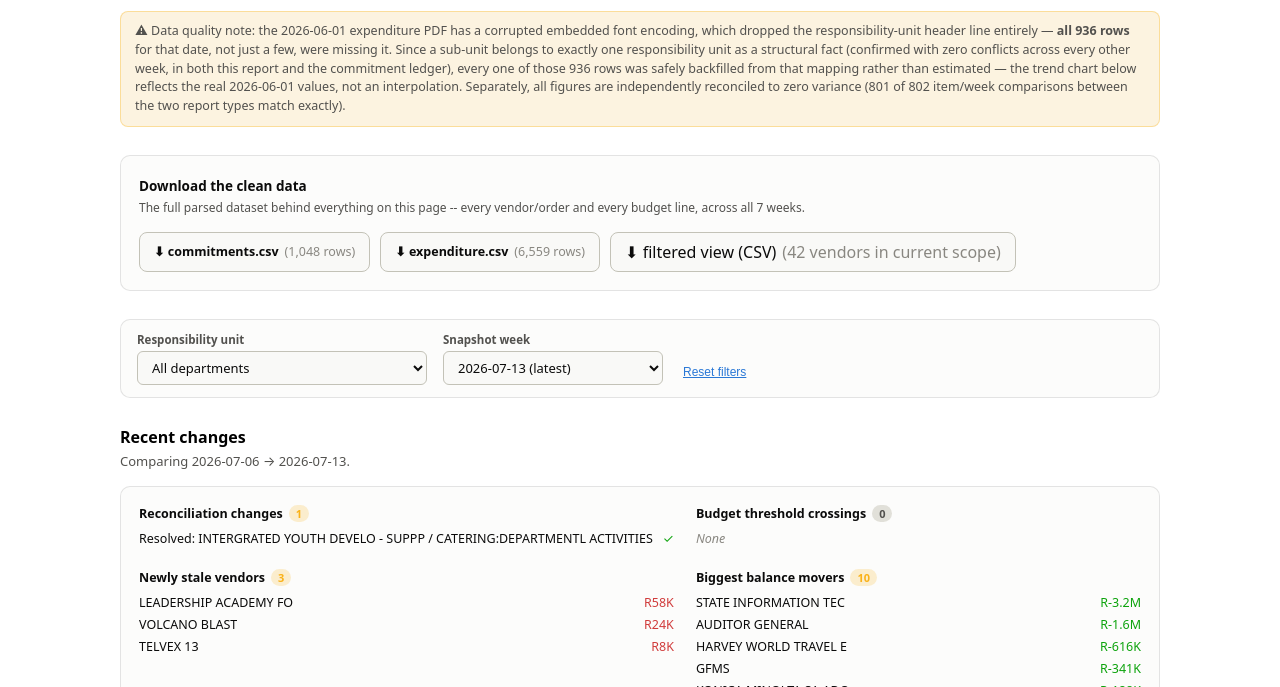
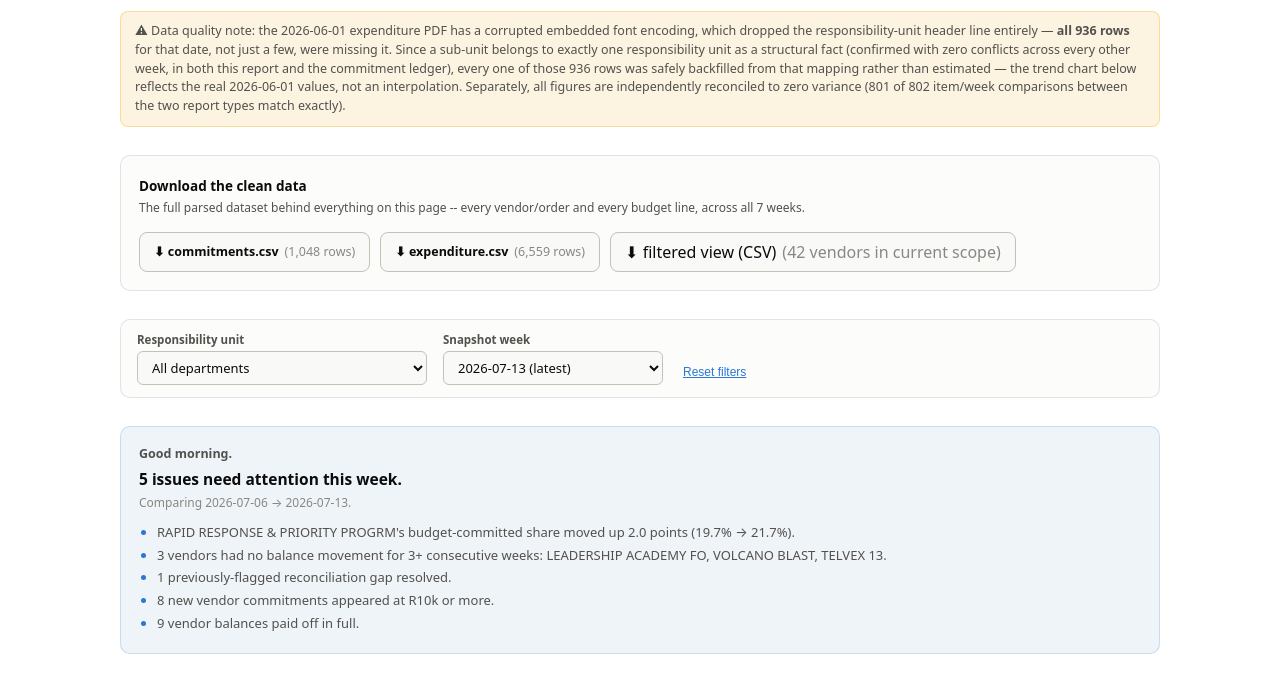
Before and after one commit to Xabisohila/ExpenditureIntel, a plain HTML site: page docs/index.html in a window 1280 px wide. Shown: the part 113-800 px from the top of the page. Drawn offline with Linux system fonts and the light colour scheme.

Commit message:
Publish updated dashboard and data
Co-Authored-By: Claude Sonnet 5 <noreply@anthropic.com>

```diff
--- a/docs/index.html
+++ b/docs/index.html
@@ -191,6 +191,18 @@
   .delta-empty { font-size: 12.5px; color: var(--text-muted); font-style: italic; }
   .delta-more { font-size: 11.5px; color: var(--text-muted); margin-top: 2px; }
 
+  .narrative-card {
+    background: color-mix(in srgb, var(--series-1) 6%, var(--surface-1));
+    border: 1px solid color-mix(in srgb, var(--series-1) 20%, transparent);
+    margin-bottom: 20px;
+  }
+  .narrative-greeting { font-size: 12.5px; font-weight: 600; color: var(--text-secondary); margin-bottom: 6px; }
+  .narrative-lead { font-size: 15.5px; font-weight: 700; color: var(--text-primary); }
+  .narrative-header { font-size: 12px; color: var(--text-muted); margin: 4px 0 10px; }
+  .narrative-list { margin: 0; padding-left: 18px; font-size: 13px; color: var(--text-secondary); line-height: 1.75; }
+  .narrative-list li::marker { color: var(--series-1); }
+  .narrative-empty { font-size: 13.5px; color: var(--text-secondary); }
+
   .download-card {
     display: flex; align-items: center; justify-content: space-between; gap: 16px;
     flex-wrap: wrap; margin-bottom: 28px;
@@ -255,6 +267,13 @@
     </div>
     <button class="filter-reset" id="filter-reset" type="button">Reset filters</button>
   </div>
+
+  <section id="narrative">
+    <div class="chart-card narrative-card" id="narrative-card">
+      <div class="narrative-greeting">Good morning.</div>
+      <div id="narrative-text"></div>
+    </div>
+  </section>
 
   <section id="delta">
     <h2 id="delta-heading">Recent changes</h2>
@@ -967,6 +986,81 @@ function buildDeltaGroup(title, count, items, maxShow) {
   return group;
 }
 
+function renderNarrative() {
+  const container = document.getElementById('narrative-text');
+  clearChildren(container);
+  const { dept: deptFilter, weekIndex } = state;
+  const currDate = DATA.dates[weekIndex];
+
+  if (weekIndex === 0) {
+    container.appendChild(el('div', {class:'narrative-empty'}, [`No prior snapshot exists before ${currDate} to compare against yet.`]));
+    return;
+  }
+
+  const prevIndex = weekIndex - 1;
+  const prevDate = DATA.dates[prevIndex];
+  const v = computeVendorDeltas(deptFilter, prevIndex, weekIndex);
+  const d = computeDeptDeltas(deptFilter, prevIndex, weekIndex);
+  const r = computeReconciliationDeltas(prevDate, currDate);
+  const newProcFlags = DATA.procurement_groups.filter(g =>
+    g.flagged && g.report_date === currDate && (deptFilter === 'ALL' || g.resp1_desc === deptFilter));
+
+  const sentences = [];
+
+  d.crossings.forEach(x => {
+    sentences.push(`${x.dept} crossed ${Math.max(...x.crossed)}% of budget committed (now ${x.currPct}%).`);
+  });
+
+  const crossedDepts = new Set(d.crossings.map(x => x.dept));
+  d.movers.filter(x => !crossedDepts.has(x.dept)).forEach(x => {
+    const dir = x.jump > 0 ? 'up' : 'down';
+    sentences.push(`${x.dept}'s budget-committed share moved ${dir} ${Math.abs(x.jump).toFixed(1)} points (${x.prevPct}% → ${x.currPct}%).`);
+  });
+
+  if (v.newlyStale.length) {
+    const names = v.newlyStale.slice(0, 3).map(x => x.vendor).join(', ');
+    const extra = v.newlyStale.length > 3 ? `, +${v.newlyStale.length - 3} more` : '';
+    sentences.push(`${v.newlyStale.length} vendor${v.newlyStale.length === 1 ? '' : 's'} had no balance movement for 3+ consecutive weeks: ${names}${extra}.`);
+  }
+
+  if (newProcFlags.length) {
+    const names = newProcFlags.slice(0, 2).map(g => `${g.vendor} (${fmtR(g.total, {compact:true})})`).join(', ');
+    sentences.push(`${newProcFlags.length} procurement threshold-proximity flag${newProcFlags.length === 1 ? '' : 's'} this week: ${names}.`);
+  }
+
+  if (r.newlyFlagged.length) {
+    sentences.push(`${r.newlyFlagged.length} new reconciliation gap${r.newlyFlagged.length === 1 ? '' : 's'} appeared between the two reports.`);
+  }
+  if (r.resolved.length) {
+    sentences.push(`${r.resolved.length} previously-flagged reconciliation gap${r.resolved.length === 1 ? '' : 's'} resolved.`);
+  }
+  if (v.newLarge.length) {
+    sentences.push(`${v.newLarge.length} new vendor commitment${v.newLarge.length === 1 ? '' : 's'} appeared at R10k or more.`);
+  }
+  if (v.paidOff.length) {
+    sentences.push(`${v.paidOff.length} vendor balance${v.paidOff.length === 1 ? '' : 's'} paid off in full.`);
+  }
+
+  const scopeSuffix = deptFilter === 'ALL' ? '' : ` for ${deptFilter}`;
+  const headerText = `Comparing ${prevDate} → ${currDate}${scopeSuffix}.`;
+
+  if (sentences.length === 0) {
+    container.appendChild(el('div', {class:'narrative-header'}, [headerText]));
+    container.appendChild(el('div', {class:'narrative-empty'}, [
+      'Nothing crossed a threshold this week -- no new stale vendors, budget crossings, procurement flags, or reconciliation changes.'
+    ]));
+    return;
+  }
+
+  container.appendChild(el('div', {class:'narrative-lead'}, [
+    `${sentences.length} issue${sentences.length === 1 ? '' : 's'} need attention this week.`
+  ]));
+  container.appendChild(el('div', {class:'narrative-header'}, [headerText]));
+  const list = el('ul', {class:'narrative-list'});
+  sentences.forEach(s => list.appendChild(el('li', {}, [s])));
+  container.appendChild(list);
+}
+
 function renderDelta() {
   const card = document.getElementById('delta-card');
   clearChildren(card);
@@ -1014,6 +1108,7 @@ function renderDelta() {
 }
 
 function render() {
+  renderNarrative();
   renderScopedProse();
   renderFilteredDownload();
   renderDelta();
```
